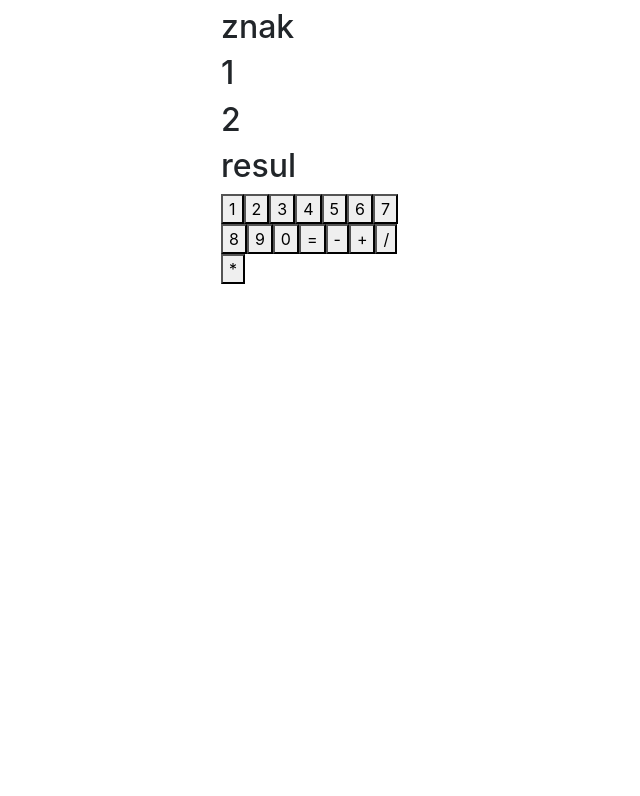
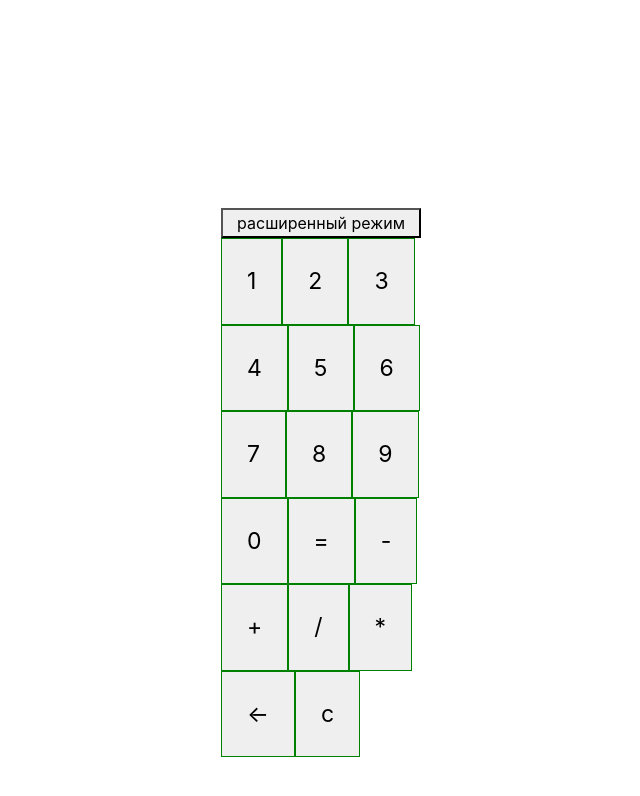
Before and after one commit to Zorotk/Calculator, a React (Create React App) app: page / in a window 1280 px wide. Shown: the top 796 px of the page, without its empty margins (319-959 px from the left). Built offline with nearby package versions, Linux system fonts and the light colour scheme.

Commit message:
add mobX

```diff
--- a/src/components/Calculator.jsx
+++ b/src/components/Calculator.jsx
@@ -1,62 +1,24 @@
-import React, { useState } from 'react';
+import React from 'react';
 import '../styles/toolbar.scss'
+import CalcState from '../store/calcState'
+import { observer } from 'mobx-react-lite'
 
-const btnValues = '1234567890=-+/*'.split('')
-const Calculator = () => {
-    const [display, setdisplay] = useState([])
-    const [currentOperator, setcurrentOperator] = useState('')
-    const [value1, setvalue1] = useState('')
-    const [value2, setvalue2] = useState('')
-    const [result, setresult] = useState()
-
-
-    function calc(v1, v2, c) {
-        switch (c) {
-            case '+': return v1 + v2
-            case '-': return v1 - v2
-            case '*': return v1 * v2
-            case '/': return v1 / v2
-        }
-    }
-
-    const btnHandler = (btn) => {
-        display.push(btn)
-        setdisplay([...display])
-        const isOperator = btnValues.slice(10).some(v => v == btn)
-        if (isOperator) {
-            if (value2 !== '' && currentOperator) {
-                setvalue1(calc(+value1, +value2, currentOperator))
-                setvalue2('')
-                display.push(calc(+value1, +value2, currentOperator))
-                setdisplay([...display])
-            }
-            setcurrentOperator(btn === '=' ? '' : btn)
-        } else {
-            if (currentOperator) {
-                setvalue2(value2 + btn)
-            } else {
-                setvalue1(value1 + btn)
-            }
-        }
-    }
-
-
+const Calculator = observer(() => {
     return (
         <div className="Calculator">
+            {/* <h2>{CalcState.display.join('')}</h2> */}
             <div className={'Calculator__panel'}>
-                <h2>{display.join('')}</h2>
-                <h2>znak{currentOperator}</h2>
-                <h2>1 {value1}</h2>
-                <h2>2 {value2}</h2>
-                <h2>resul {result}</h2>
-                <div className="Calculator__panel__btn">
-                    {btnValues.map((btn, i) => (
-                        <button onClick={() => btnHandler(btn)} key={i}>{btn}</button>
+                <h2> {CalcState.value2 == '' ? CalcState.value1 : CalcState.value2}</h2>
+                <button onClick={() => CalcState.extend()}>расширенный режим</button>
+                <div >
+                    {CalcState.btnValues.map((btn, i) => (
+                        <button className="Calculator__panel__btn" onClick={() => CalcState.btnHandler(btn)} key={i}>{btn} </button>
                     ))}
                 </div>
             </div>
         </div>
     );
-};
+}
+)
 
 export default Calculator;
--- /dev/null
+++ b/src/store/calcState.js
@@ -0,0 +1,59 @@
+import { makeAutoObservable } from "mobx";
+
+class CalcState {
+    btnValues = '1234567890=-+/*←c'.split('')
+    value1 = ''
+    value2 = ''
+    currentOperator = ''
+    display = []
+    constructor() {
+        makeAutoObservable(this)
+    }
+
+    extend() {
+        const extArr = ['x*', 'sqrt']
+        this.btnValues.length === 17
+            ? this.btnValues.push(...extArr)
+            : this.btnValues.splice((this.btnValues.length - extArr.length), extArr.length)
+    }
+
+    calc(v1, v2, c) {
+        switch (c) {
+            case '+': return v1 + v2
+            case '-': return v1 - v2
+            case '*': return v1 * v2
+            case '/': return v1 / v2
+            case 'c': return this.value1 = '', this.value2 = '', this.display = []
+            case '←': return this.currentOperator
+                ? this.value2 = this.value2.substring(0, this.value2.length - 1)
+                : this.value1 = this.value1.substring(0, this.value1.length - 1)
+            case 'x*': return v1 ** v2
+            case 'sqrt': return this.value1 = Math.sqrt(v1)
+        }
+    }
+
+    btnHandler = (btn) => {
+        if (btn == 'sqrt' || btn == '←' || btn == 'c') {
+            return this.calc(+this.value1, +this.value2, btn)
+        }
+        this.display.push(btn)
+
+        const isOperator = this.btnValues.slice(10).some(v => v == btn)
+        if (isOperator) {
+            if (this.value2 !== '' && this.currentOperator) {
+                this.value1 = this.calc(+this.value1, +this.value2, this.currentOperator)
+                this.value2 = ''
+                this.display.push(this.calc(+this.value1, +this.value2, this.currentOperator))
+            }
+            this.currentOperator = btn === '=' ? '' : btn
+        } else {
+            if (this.currentOperator) {
+                this.value2 = this.value2 + btn
+            } else {
+                this.value1 = this.value1 + btn
+            }
+        }
+    }
+}
+
+export default new CalcState()
--- a/src/styles/toolbar.scss
+++ b/src/styles/toolbar.scss
@@ -7,9 +7,7 @@
   align-items: center;
   justify-content: center;
   width: 100%;
-
-
-
+  height: 100vh;
 
   &__panel {
     display: flex;
@@ -18,8 +16,9 @@
     height: 400px;
 
     &__btn {
-
-      border: none;
+      padding: 25px;
+      border: 1px solid green;
+      font-size: 23px;
       outline: none;
       cursor: pointer;
 
```
Also changed, not shown: src/store/toolState.js (deleted, +0 -23 lines).
